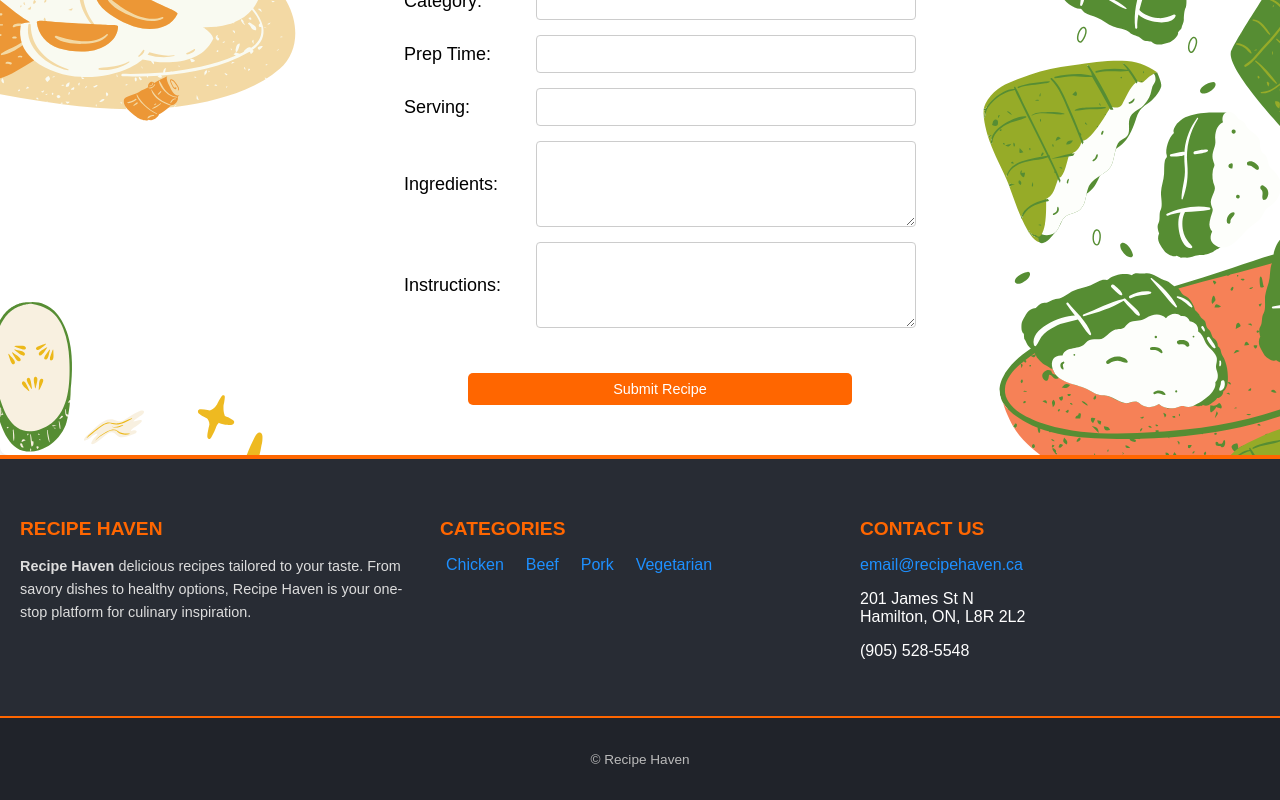
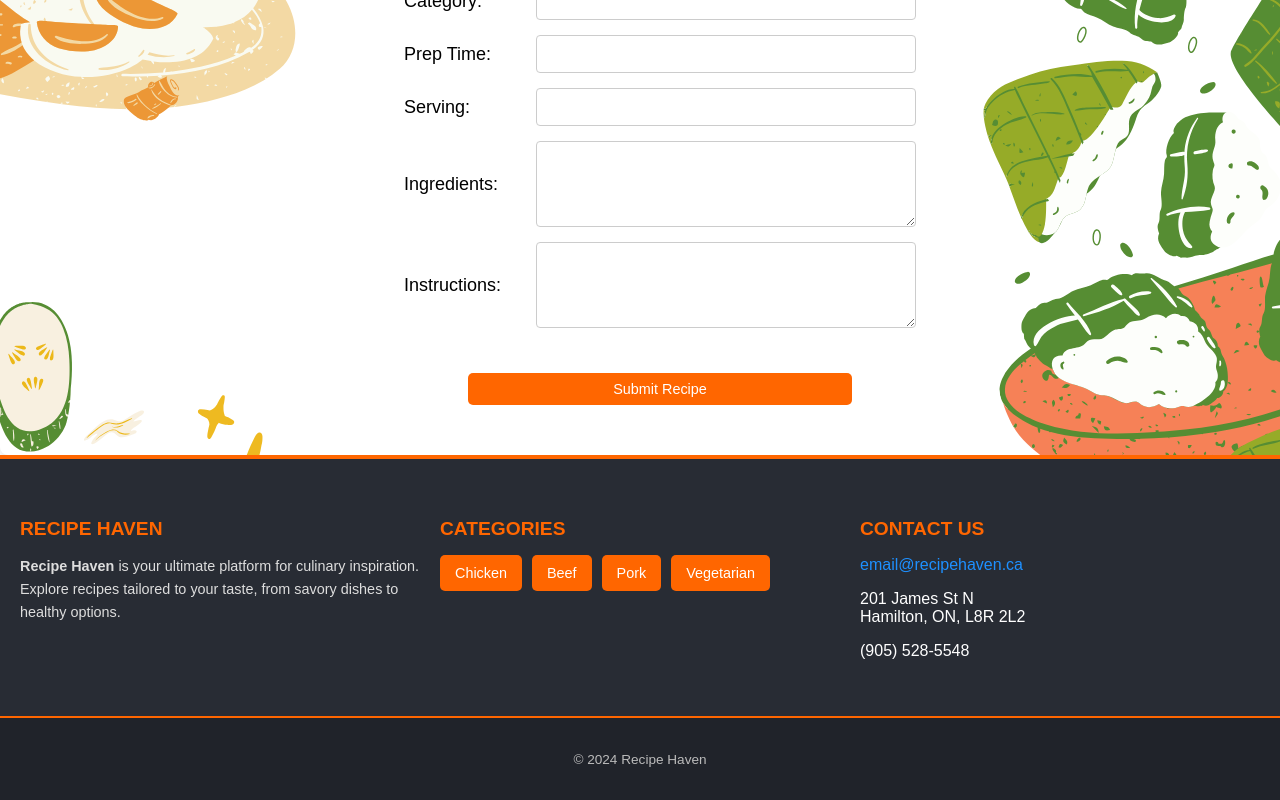
Before and after one commit to anshimi/recipe-app, a React (Vite) app in the folder client/recipe-app-frontend/: page /Submit-Recipe in a window 1280 px wide. Shown: the part 328-1128 px from the top of the page. Built offline with nearby package versions, Linux system fonts and the light colour scheme; no server answers.

Commit message:
Update Footer.jsx

```diff
--- a/client/recipe-app-frontend/src/components/Footer.jsx
+++ b/client/recipe-app-frontend/src/components/Footer.jsx
@@ -3,20 +3,20 @@ import { Link, useNavigate } from "react-router-dom";
 import "../App.css";
 import "./Footer.css";
 
-function Footer({ setSelectedCategory, setSearchQuery, selectedCategory, fetchRecipesByCategory, fetchAllRecipes }) {
+function Footer({ setSelectedCategory, setSearchQuery, selectedCategory }) {
   const navigate = useNavigate();
 
-  // Allowed Categories to include in Application
+  // Categories to include in the application
   const categories = ["Chicken", "Beef", "Pork", "Vegetarian"];
 
-  // Handles logo click
+  // Handle logo click
   const handleLogoClick = () => {
     setSelectedCategory("");
     setSearchQuery("");
     navigate("/");
   };
 
-  // Handles category selection
+  // Handle category selection
   const handleCategoryClick = (category) => {
     setSelectedCategory(category);
     setSearchQuery("");
@@ -35,7 +35,9 @@ function Footer({ setSelectedCategory, setSearchQuery, selectedCategory, fetchRe
             <h3>Recipe Haven</h3>
           </Link>
           <p className="footer-blurb">
-            <strong>Recipe Haven</strong> delicious recipes tailored to your taste. From savory dishes to healthy options, Recipe Haven is your one-stop platform for culinary inspiration.
+            <strong>Recipe Haven</strong> is your ultimate platform for culinary
+            inspiration. Explore recipes tailored to your taste, from savory
+            dishes to healthy options.
           </p>
         </div>
 
@@ -46,7 +48,7 @@ function Footer({ setSelectedCategory, setSearchQuery, selectedCategory, fetchRe
               {categories.map((category) => (
                 <li key={category}>
                   <button
-                    className="footer-link"
+                    className="footer-category-link"
                     onClick={() => handleCategoryClick(category)}
                   >
                     {category}
@@ -58,7 +60,7 @@ function Footer({ setSelectedCategory, setSearchQuery, selectedCategory, fetchRe
         </div>
 
         <div className="footer-section">
-          <h3>Contact us</h3>
+          <h3>Contact Us</h3>
           <p>
             <a href="mailto:email@recipehaven.ca">email@recipehaven.ca</a>
           </p>
@@ -71,7 +73,7 @@ function Footer({ setSelectedCategory, setSearchQuery, selectedCategory, fetchRe
         </div>
       </footer>
       <div className="footer-copyright">
-        <p>&copy; Recipe Haven</p>
+        <p>&copy; {new Date().getFullYear()} Recipe Haven</p>
       </div>
     </div>
   );
```
